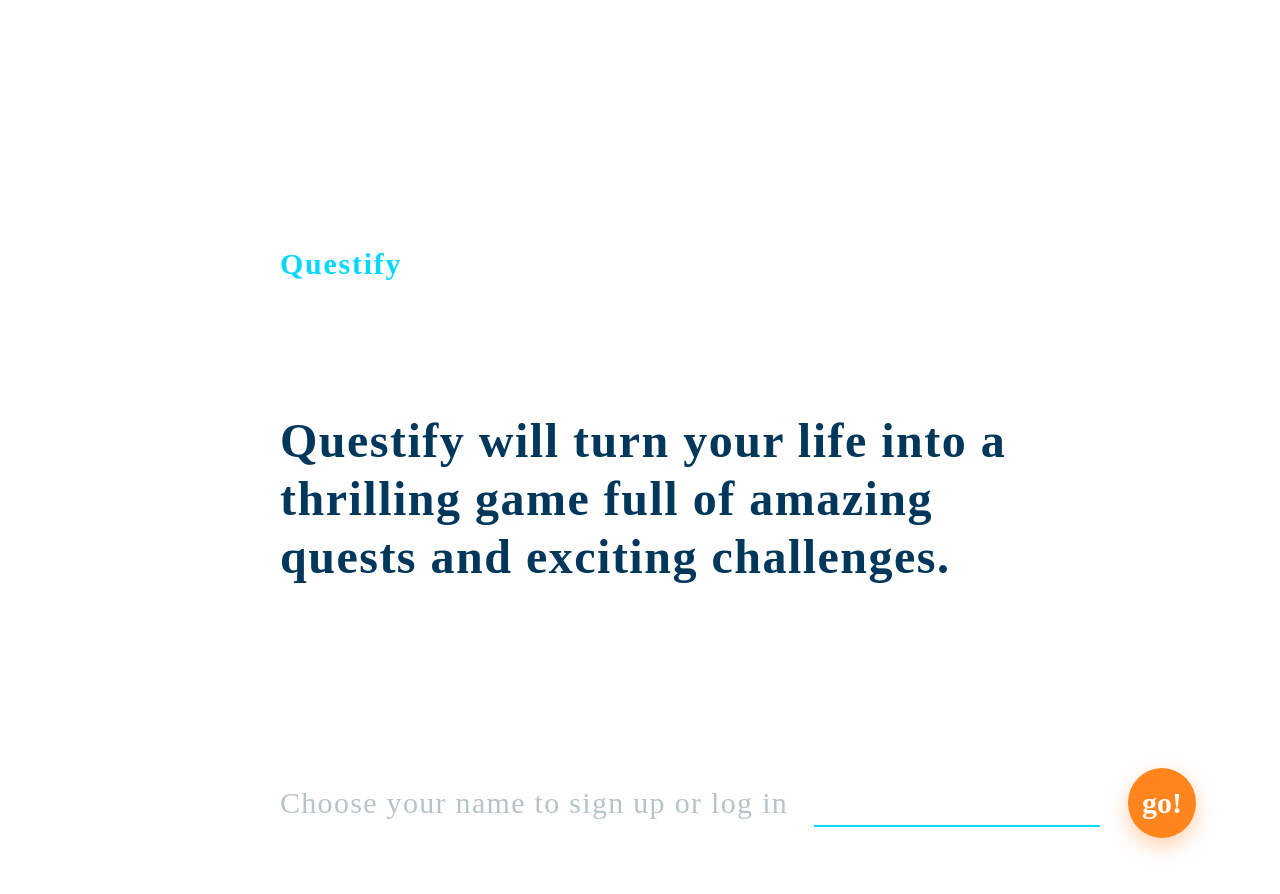
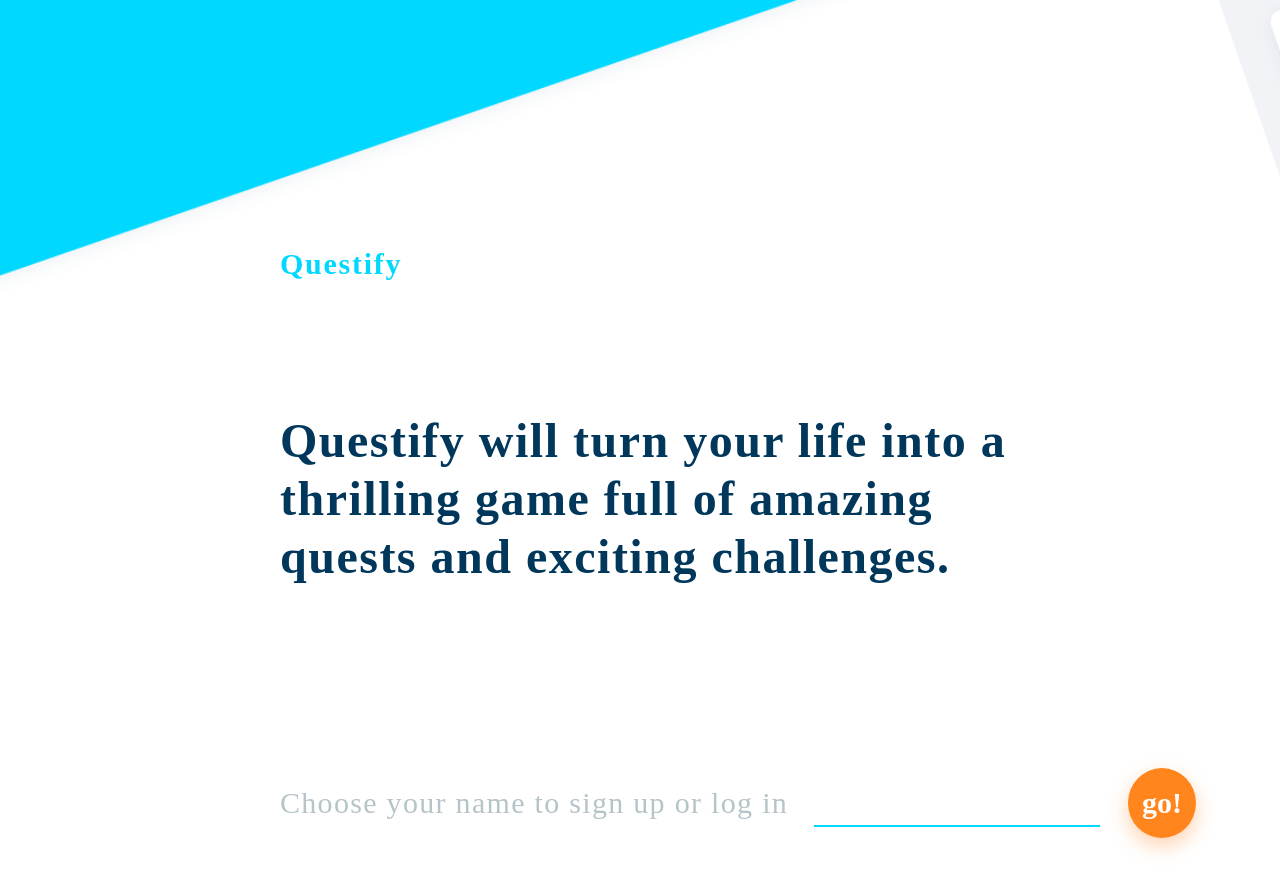
Before and after one commit to VitaliiKalinbet/questify_frontend, a React app: page / in a window 1280 px wide. Shown: the top 894 px of the page. Built offline with nearby package versions, Linux system fonts and the light colour scheme.

Commit message:
login/init/desktop complete

```diff
--- a/src/components/Login/Login.jsx
+++ b/src/components/Login/Login.jsx
@@ -16,7 +16,6 @@
 
   handleSubmit = e => {
     e.preventDefault();
-    // alert('success');
     // const { signIn } = this.props;
     // signIn({ ...this.state });
     this.reset();
--- a/src/components/Login/Login.module.css
+++ b/src/components/Login/Login.module.css
@@ -3,6 +3,9 @@
   margin: 0 auto;
   padding: 246px 0px 226px  280px;
   max-width: 1920px;
+  background-image: url("../../assets/images/login_page_bg.png");
+  background-repeat: no-repeat;
+  background-size: cover;
 }
 
 .logo{
@@ -64,8 +67,7 @@
 }
 .login__input:focus{
   outline: none;
-  /* color:#00d8ff; */
-}
+ }
 
 .login_button{
   margin: 0;
```
Also changed, not shown: src/assets/images/login_page_bg.png (added).
